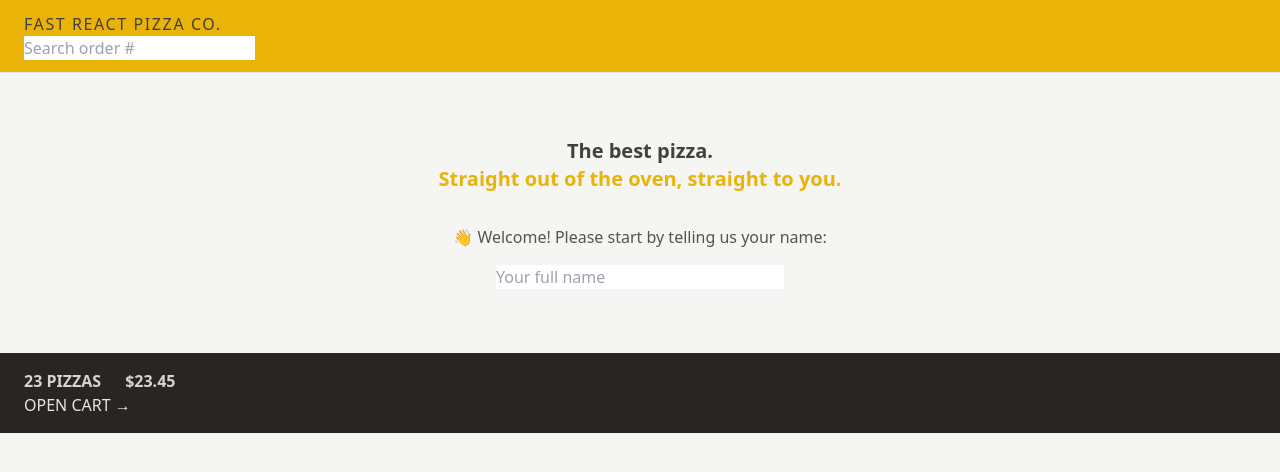
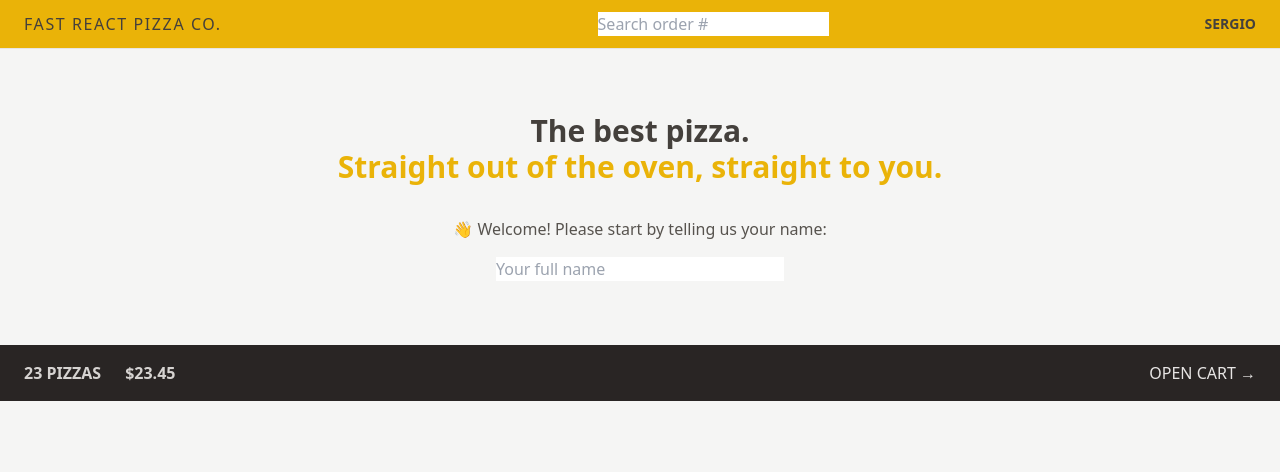
Before and after one commit to sergiobni/react-vite-pro-fast-pizza, a React (Vite) app: page / in a window 1280 px wide. Shown: the top 472 px of the page. Built offline with nearby package versions, Linux system fonts and the light colour scheme.

Commit message:
tailwind flexbox

```diff
--- a/src/features/cart/CartOverview.jsx
+++ b/src/features/cart/CartOverview.jsx
@@ -2,7 +2,7 @@ import { Link } from "react-router-dom";
 
 function CartOverview() {
   return (
-    <div className="bg-stone-800 p-4 px-4 py-4 text-sm uppercase text-stone-200 sm:px-6 md:text-base">
+    <div className="flex items-center justify-between bg-stone-800 p-4 px-4 py-4 text-sm uppercase text-stone-200 sm:px-6 md:text-base">
       <p className="space-x-4 font-semibold text-stone-300 sm:space-x-6">
         <span>23 pizzas</span>
         <span>$23.45</span>
--- a/src/features/user/Username.jsx
+++ b/src/features/user/Username.jsx
@@ -1,5 +1,5 @@
 function Username() {
-  return <div className="hidden text-sm font-semibold">Sergio</div>;
+  return <div className="hidden text-sm font-semibold md:block">Sergio</div>;
 }
 
 export default Username;
--- a/src/ui/Header.jsx
+++ b/src/ui/Header.jsx
@@ -4,7 +4,7 @@ import Username from "../features/user/Username";
 
 function Header() {
   return (
-    <header className="border-b border-stone-200 bg-yellow-500 px-4 py-3 uppercase sm:px-6">
+    <header className="flex items-center justify-between border-b border-stone-200 bg-yellow-500 px-4 py-3 uppercase sm:px-6">
       <Link to="/" className="tracking-widest">
         Fast React Pizza Co.
       </Link>
--- a/src/ui/Home.jsx
+++ b/src/ui/Home.jsx
@@ -2,8 +2,8 @@ import CreateUser from "../features/user/CreateUser";
 
 function Home() {
   return (
-    <div className="my-10 text-center sm:my-16">
-      <h1 className="mb-8  text-xl font-semibold">
+    <div className="my-10 px-4 text-center sm:my-16">
+      <h1 className="mb-8  text-xl font-semibold md:text-3xl">
         The best pizza.
         <br />
         <span className="text-yellow-500">
```
